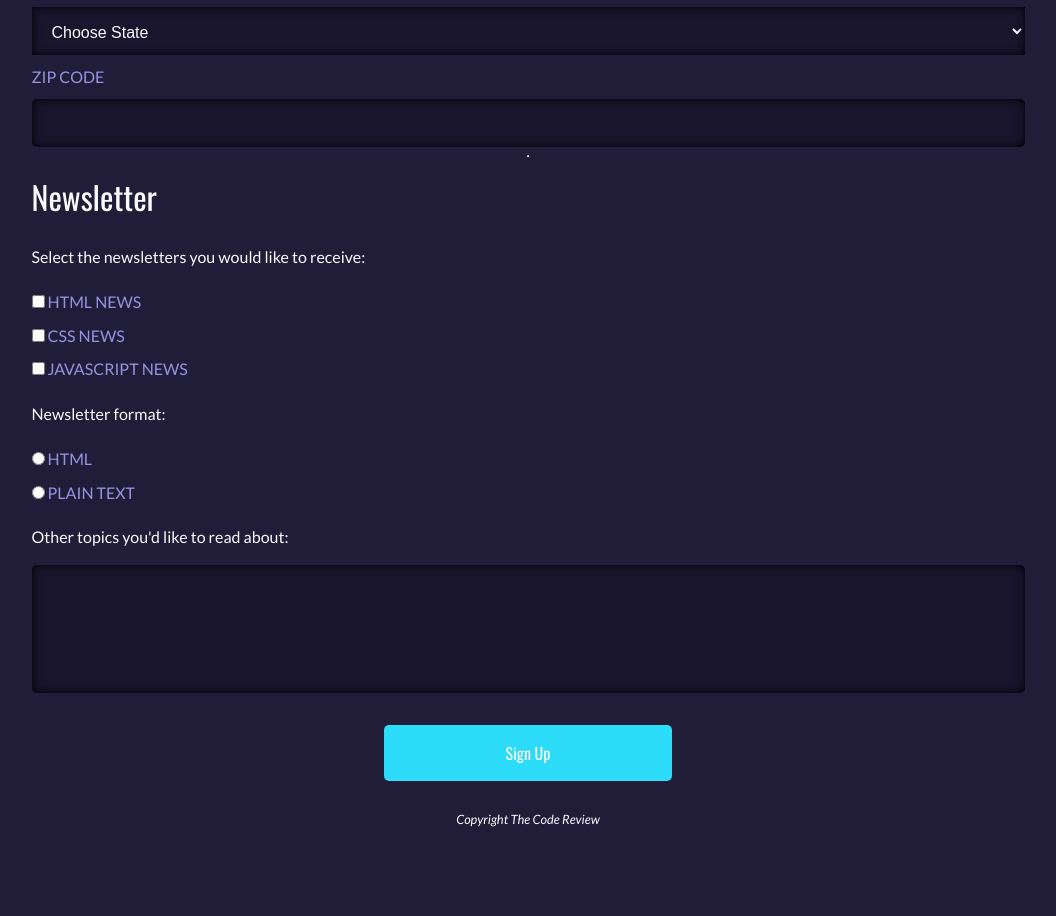
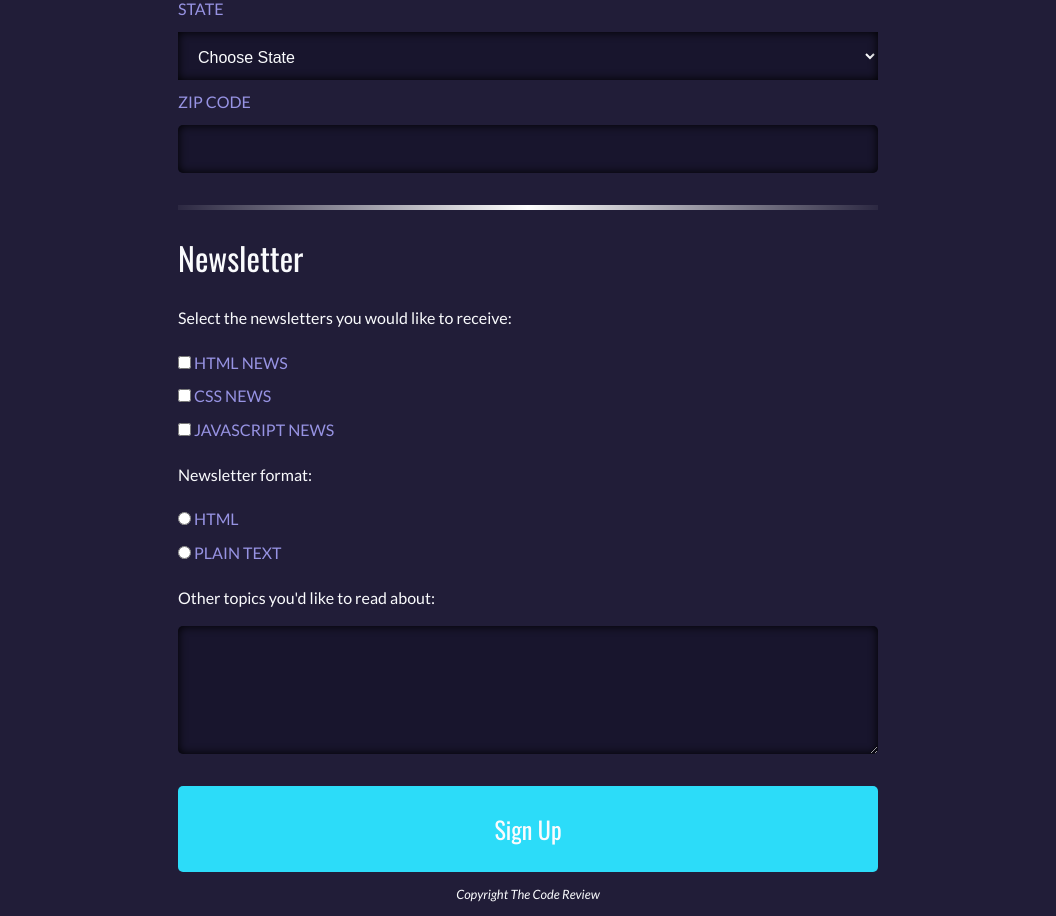
Before and after one commit to hummusatune/responsiveForm, a plain HTML site: page index.html in a window 1280 px wide. Shown: the part 780-1696 px from the top of the page, without its empty margins (112-1168 px from the left). Before the commit the page ends 1622 px from the top, so only its background shows below. Drawn offline with nearby package versions, Linux system fonts and the light colour scheme.

Commit message:
Finished mobile view and focus states

```diff
--- a/css/styles.css
+++ b/css/styles.css
@@ -15,8 +15,7 @@ html {
 .wrapper {
   display: flex;
   flex-direction: column;
-  min-height: 70vh;
-  max-width: 1025px;
+  max-width: 700px;
   margin: 0 auto;
   background: #211d38;
 }
@@ -44,6 +43,17 @@ a {
   text-decoration: none;
 }
 
+hr {
+  border: 0;
+  height: 5px;
+  background-image: linear-gradient(to right, rgba(255, 255, 255, 0.05), rgba(255, 255, 255, 1), rgba(255, 255, 255, 0.05));
+}
+
+.intro hr,
+.contactInfo hr {
+  margin: 2em 0 1em;
+}
+
 /* ======================
 Header Styles
 ======================= */
@@ -65,7 +75,7 @@ header h2 {
 }
 
 .intro h3 {
-  margin: 0.7em 0;
+  margin: 1em 0;
   color: #9793e3;
 }
 
@@ -98,15 +108,29 @@ legend {
   margin: 0.5em 0;
 }
 
-input {
+input, textarea {
   background: #18152d;
   color: #fafbfd;
   font: normal normal normal 1em/1.4 'Lato', serif;
   padding: 0 0 0 0.5em;
+  -webkit-transition: all 0.10s ease-in-out;
+  -moz-transition: all 0.10s ease-in-out;
+  -ms-transition: all 0.10s ease-in-out;
+  -o-transition: all 0.10s ease-in-out;
 }
 
-input:focus {
+input[type="text"]:focus,
+input[type="email"]:focus,
+input[type="tel"]:focus,
+textarea:focus,
+.contactInfo select#state:focus {
   outline: none;
+  background: #242138;
+}
+
+input[type="radio"]:focus,
+input[type="checkbox"]:focus {
+  outline: 3px solid #2cdcf9;
 }
 
 .contactInfo select#state {
@@ -143,7 +167,7 @@ input:focus {
   flex-direction: column;
 }
 
-input#otherTopics {
+textarea {
   width: 100%;
   border: none;
   min-height: 8em;
@@ -172,17 +196,42 @@ button {
   color: #fafbfd;
   font: 1em/1.5 'Oswald', sans-serif;
   margin: 0 auto;
-  padding: 1em 7.6em;
+  padding: 1em 7.5em;
   outline: none;
-  border: none;
+  border: 1px solid transparent;
+  -webkit-transition: all 0.4s ease-in-out;
+  -moz-transition: all 0.4s ease-in-out;
+  transition: all 0.4s ease-in-out;
   border-radius: 5px;
+}
+
+button:hover {
+  background-color: #fff;
+  color: #2cdcf9;
+  border-color: #2cdcf9;
 }
 
 /* ======================
 Footer Styles
 ======================= */
+
 footer {
   text-align: center;
   font-style: italic;
   font-size: 0.8em;
 }
+
+/* ======================
+Media Queries
+======================= */
+
+@media (min-width: 768px) {
+  form {
+    margin: 0;
+  }
+
+  button {
+    width: 100%;
+    font-size: 1.5em;
+  }
+}
--- a/index.html
+++ b/index.html
@@ -1,7 +1,7 @@
 <!DOCTYPE html>
 <html>
 	<head>
-		<meta name="viewport" content="width=device-width, initial-scale=1.0">
+		<meta name="viewport" content="width=device-width, initial-scale=1">
 		<meta charset="utf-8">
 		<title>The Code Review Form</title>
 		<link rel="stylesheet" href="css/normalize.css">
@@ -21,7 +21,7 @@
 				<hr />
 			</section>
 
-			<form>
+			<form id="newsletterForm">
 	  		<fieldset class="contactInfo">
 	  			<legend>Contact Information</legend>
 
@@ -35,10 +35,10 @@
 			        <input type="tel" name="phone" id="phone"/>
 
 			        <label for="streetaddress">Street Address</label>
-			        <input type="address" name="streetaddress" id="streetaddress"/>
+			        <input type="text" name="streetaddress" id="streetaddress"/>
 
 			        <label for="city">City</label>
-			        <input type="city" name="city" id="city" />
+			        <input type="text" name="city" id="city" />
 
 			        <label for="state">State</label>
 			        <select name="state" id="state" x-autocompletetype="state-name">
@@ -95,8 +95,8 @@
 						<option value="WY">Wyoming</option>
 			        </select>
 
-			        <label for="zip">Zip Code</label>
-			        <input type="zipcode" name="zipcode" id="zipcode" />
+			        <label for="zipcode">Zip Code</label>
+			        <input type="text" name="zipcode" id="zipcode" />
 
 			        <hr />
 			   </fieldset>
@@ -107,15 +107,15 @@
 			        <p>Select the newsletters you would like to receive:</p>
 			        <ul>
 			        	<li>
-			        		<input type="checkbox" id="htmlNews">
+			        		<input type="checkbox" name="htmlNews" value="html" id="htmlNews">
             				<label for="htmlNews">HTML News</label>
             			</li>
             			<li>
-            				<input type="checkbox" id="cssNews">
+            				<input type="checkbox" name="cssNews" value="css" id="cssNews">
 		            		<label for="cssNews">CSS News</label>
 		            	</li>
 		            	<li>
-		            		<input type="checkbox" id="jsNews">
+		            		<input type="checkbox" name="jsNews" value="js" id="jsNews">
 		            		<label for="jsNews">JavaScript News</label>
 		            	</li>
 		            </ul>
@@ -123,22 +123,22 @@
 			        <p>Newsletter format:</p>
 			        <ul>
 			        	<li>
-					        <input type="radio" name="format" value="html" id="formatHTML" />
+					        <input type="radio" name="formatHTML" value="html" id="formatHTML" />
 					        <label for="formatHTML"><span>HTML</span></label>
 			        	</li>
 			        	<li>
-					        <input type="radio" name="format" value="plain" id="formatPlain" />
+					        <input type="radio" name="formatPlain" value="plain" id="formatPlain" />
 					        <label for="formatPlain" ><span>Plain Text</span></label>
 						</li>
 					</ul>
 			        <p>Other topics you'd like to read about:</p>
-			        <input type="text" name="otherTopics" id="otherTopics" />
+			        <textarea name="otherTopics" id="otherTopics"></textarea>
 
 			  	</fieldset>
 
-			    <button name="signup">Sign Up</button>
+			    <button type="submit" form="newsletterForm" value="Submit">Sign Up</button>
+
 			</form>
-
 
 		</div>
 
```
